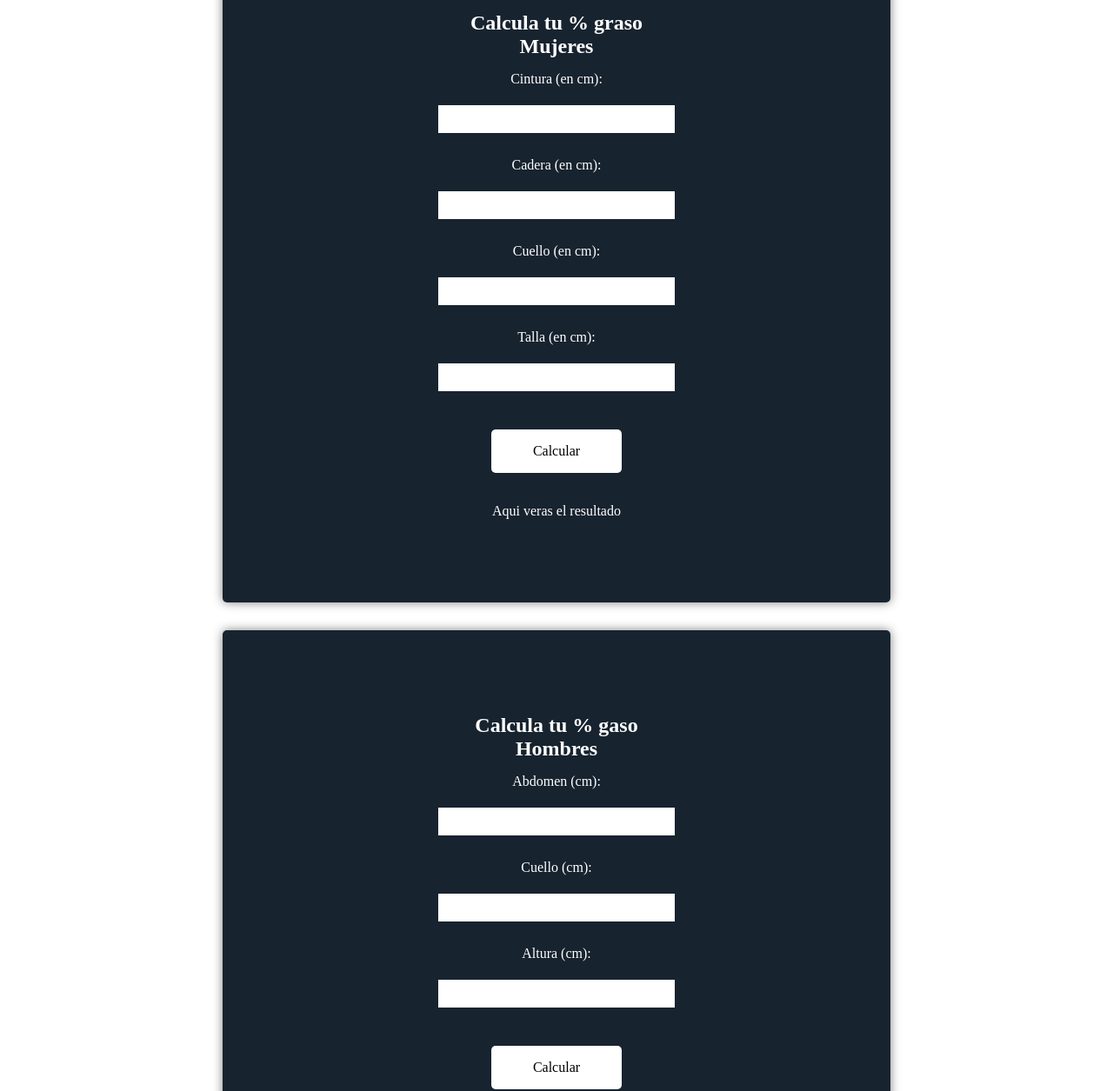
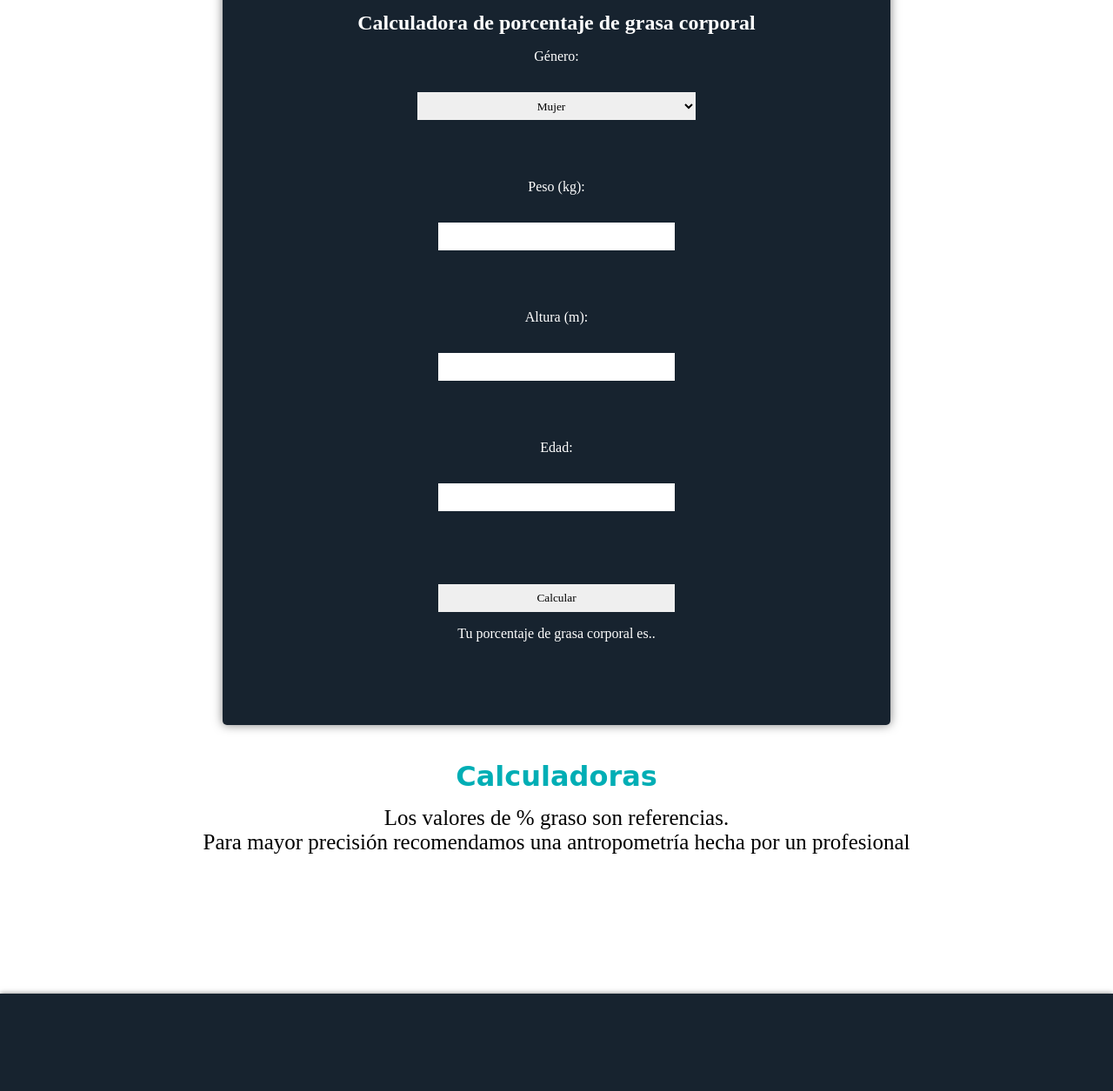
Before and after one commit to emprendiment/Nutriciencia, a plain HTML site: page views/objetivos.html in a window 1280 px wide. Shown: the part 1930-3185 px from the top of the page at 87% size. Drawn offline with Linux system fonts and the light colour scheme; a web font is replaced by a local one.

Commit message:
nueva calculadora de % graso

```diff
--- a/js/calculator.js
+++ b/js/calculator.js
@@ -63,32 +63,20 @@
 
 
 
-// Función para calcular el porcentaje de grasa corporal en mujeres
-function calcularPorcentajeMujer() {
-  // Obtener los valores de los inputs
-  const cintura = parseFloat(document.getElementById("cintura").value);
-  const cadera = parseFloat(document.getElementById("cadera").value);
-  const cuello = parseFloat(document.getElementById("cuello").value);
-  const talla = parseFloat(document.getElementById("talla").value);
+// Porcentaje de grasa corporal
 
-  // Calcular el porcentaje de grasa corporal en mujeres
-  const porcentaje = 163.205 * Math.log10( cintura + cadera - cuello ) - 97.684 * Math.log10(talla) - 78.387;
+function calcularGrasa() {
 
-  // Mostrar el resultado en el HTML
-  document.getElementById("resultadoMujer").innerHTML = `Tu porcentaje de grasa corporal es ${porcentaje.toFixed(1)}%`;
+  var genValor = document.getElementById('generos').value;
+  var pesaje = parseFloat(document.getElementById('pesos').value);
+  var alto = parseFloat(document.getElementById('alturas').value);
+  var edades = parseFloat(document.getElementById('edades').value);
+  var porcentajeGrasa = 0;
+  if (genValor === 'female') {
+    porcentajeGrasa = (1.39 * pesaje / alto / alto ) + (0.16 * edades ) - (10.34 * 0) - 9;
+    console.log(porcentajeGrasa)
+  } else if (genValor === 'male') {
+    porcentajeGrasa = (1.39 * 89.3 / alto / alto ) + (0.16 * edades ) - (10.34 * 1 ) - 9;
+  }
+  document.getElementById('resultados').innerHTML = 'El porcentaje de grasa corporal es: ' + porcentajeGrasa.toFixed(1) + '%';
 }
-
-// Función para calcular el porcentaje de grasa corporal en hombres
-function calcularPorcentajeHombre() {
-  var cuelloHombre = document.getElementById("cuelloHombre").value;
-  var abdomenHombre = document.getElementById("abdomenHombre").value;
-  var alturaHombre = document.getElementById("alturaHombre").value;
-
-  // Calcular el porcentaje de grasa corporal si los valores ingresados son válidos
-  if (cuelloHombre > 0 && abdomenHombre > 0 && alturaHombre > 0) {
-    var porcentajeHombre = 86.01 * Math.log10(abdomenHombre - cuelloHombre) - 70.041 * Math.log10(alturaHombre) + 36.76;
-    document.getElementById("resultadoHombre").innerHTML = "El porcentaje de grasa corporal es: " + porcentajeHombre.toFixed(2) + "%";
-  } else {
-    document.getElementById("resultadoHombre").innerHTML = "Ingrese valores válidos para todos los campos";
-  }
-}
--- a/views/objetivos.html
+++ b/views/objetivos.html
@@ -95,36 +95,21 @@
 </section>
 <div class="alingNew">
   <section class="calculator" >
-    <div id="mujer" class="mujer">
-      <h2><strong class="precio">Calcula tu % graso <br> Mujeres </strong></h2>
-      <label for="cintura">Cintura (en cm): </label>
-      <input class="input" type="number" id="cintura"><br>
-      <label for="cadera">Cadera (en cm): </label>
-      <input class="input" type="number" id="cadera"><br>
-      <label for="cuello">Cuello (en cm): </label>
-      <input class="input" type="number" id="cuello"><br>
-      <label for="talla">Talla (en cm): </label>
-      <input class="input" type="number" id="talla"><br>
-      <button class="btn-content" onclick="calcularPorcentajeMujer()">Calcular</button>
-      <p class="precio" id="resultadoMujer">Aqui veras el resultado</p>
-    </div>
+    <h2><strong.precio>Calculadora de porcentaje de grasa corporal</strong></h2>
+      <label for="gender">Género:</label>
+      <select class="input" id="generos" name="gender">
+        <option value="female">Mujer</option>
+        <option value="male">Hombre</option>
+      </select><br><br>
+      <label for="peso">Peso (kg):</label>
+      <input  class="input" type="number" id="pesos" name="peso" step="0.01"><br><br>
+      <label for="altura">Altura (m):</label>
+      <input  class="input"type="number" id="alturas" name="altura" step="0.01"><br><br>
+      <label for="edad">Edad:</label>
+      <input  class="input"type="number" id="edades" name="edad"><br><br>
+      <input class="input" type="button" value="Calcular" onclick="calcularGrasa()">
+    <p id="resultados">Tu porcentaje de grasa corporal es..</p>
   </section>
-  </div>
-    <!-- Para hombres -->
-    <div class="alingNew">
-      <section class="calculator">
-    <div id="hombre" class="hombre">
-      <h2><strong class="precio">Calcula tu % gaso <br> Hombres </strong></h2>
-      <label for="abdomen">Abdomen (cm):</label>
-      <input class="input" type="number" id="abdomenHombre" name="abdomen"><br>
-      <label for="cuello">Cuello (cm):</label>
-      <input  class="input" type="number" id="cuelloHombre" name="cuello"><br>
-      <label for="altura">Altura (cm):</label>
-      <input class="input" type="number" id="alturaHombre" name="altura"><br>
-      <button class="btn-content" type="button" onclick="calcularPorcentajeHombre()">Calcular</button>
-      <p class="precio" id="resultadoHombre">Aqui veras el resultado</p>
-    </section>
-    </div>
   </div>
   <div class="title-servicios">
     <h2>Calculadoras</h2>
```
